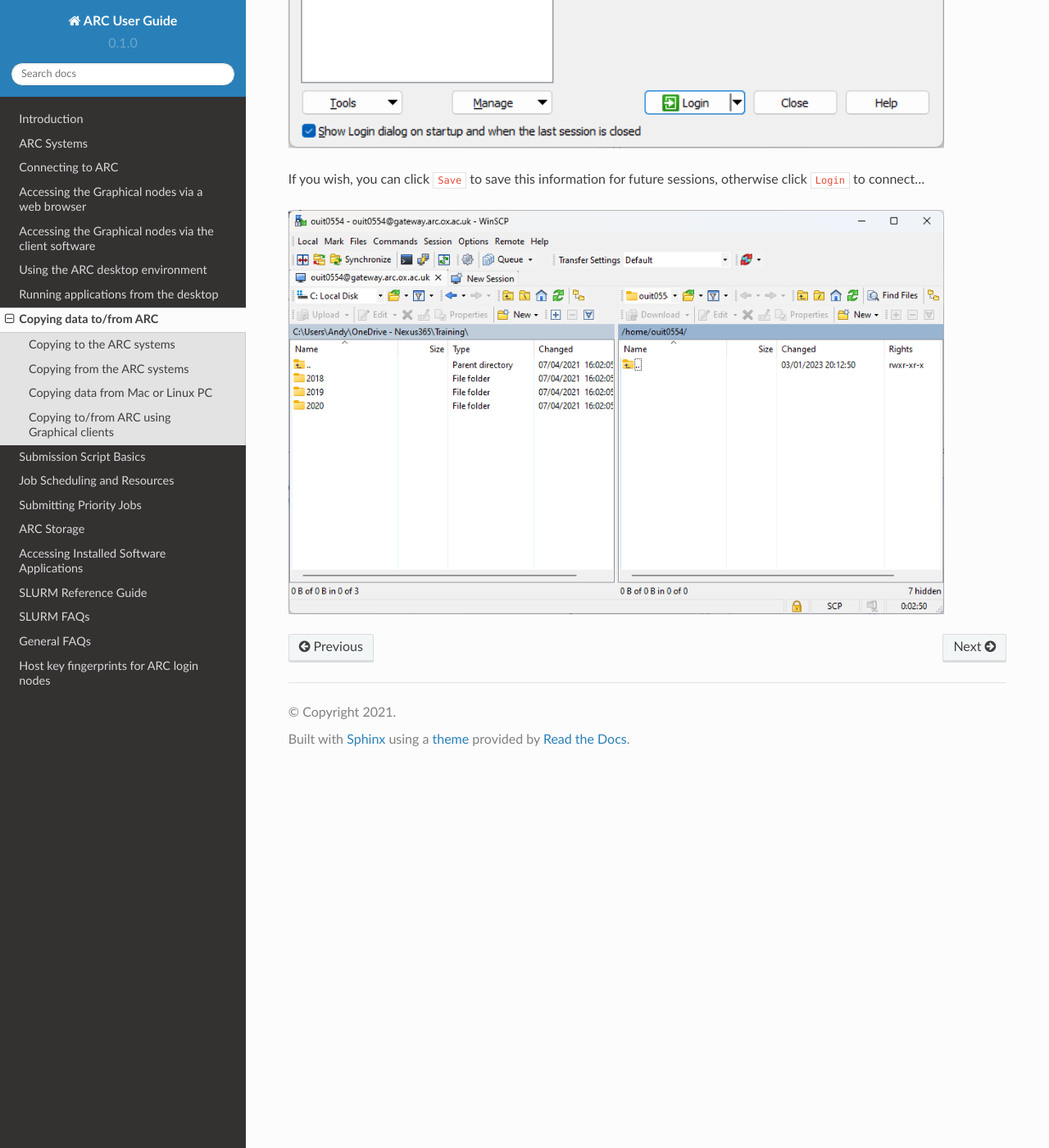
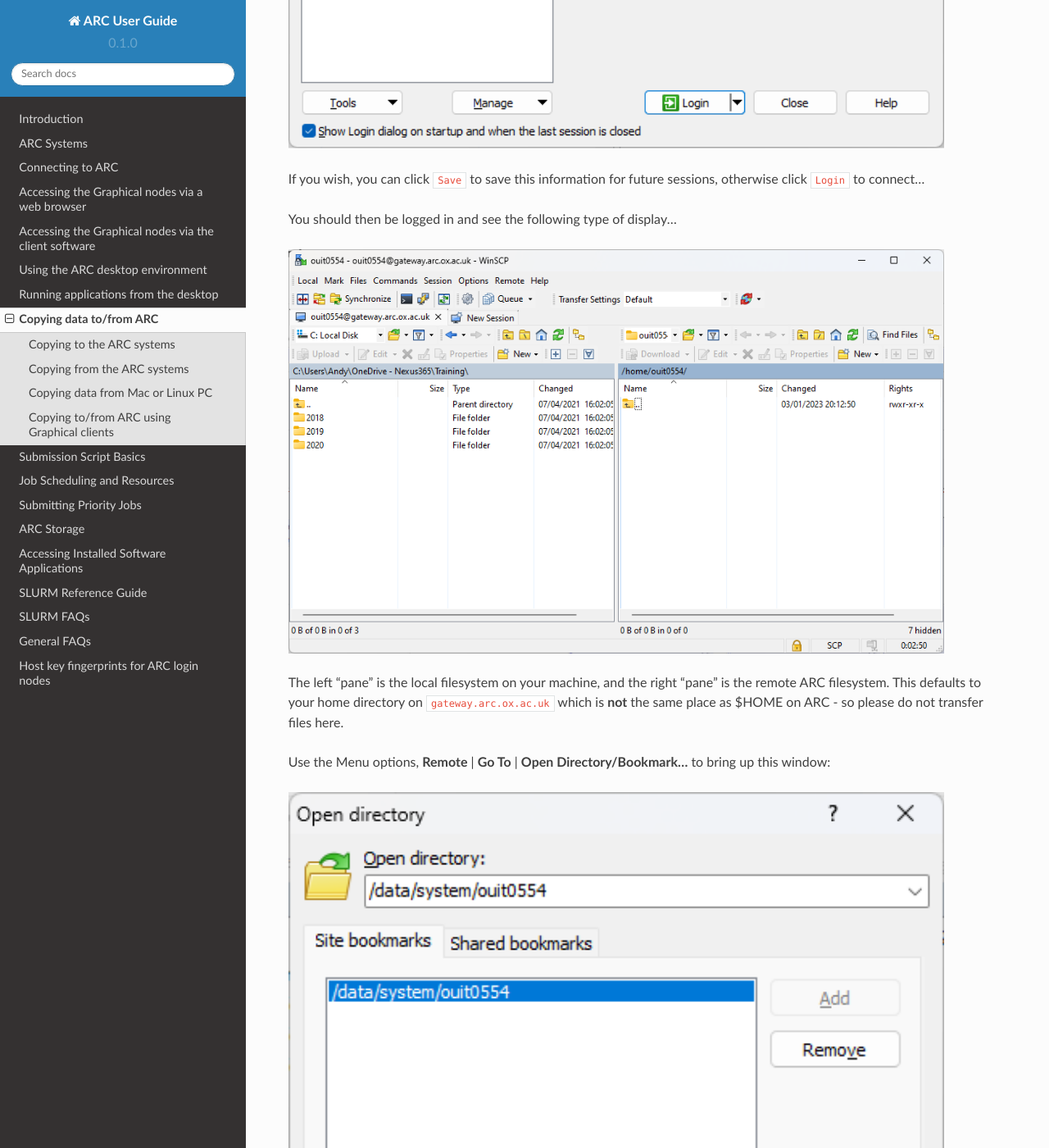
Before and after one commit to tina-friedrich/arc-user-guide, a Sphinx documentation site: the page built from docs/source/arc-copying-data.rst, in a window 1280 px wide and 1400 px high, scrolled down 2701 px. Shown: the whole window at 82% size. Built offline with Sphinx 7.4.7 and the Read the Docs theme 2.0.0, drawn with Linux system fonts in a browser that asks for light colours.

Commit message:
Update arc-copying-data.rst

```diff
--- a/docs/source/arc-copying-data.rst
+++ b/docs/source/arc-copying-data.rst
@@ -89,6 +89,16 @@
 
 If you wish, you can click ``Save`` to save this information for future sessions, otherwise click ``Login`` to connect...
 
+You should then be logged in and see the following type of display...
+
 .. image:: images/arc-winscp4.png
   :width: 800
   :alt: WinSCP4
+
+The left "pane" is the local filesystem on your machine, and the right "pane" is the remote ARC filesystem. This defaults to your home directory on ``gateway.arc.ox.ac.uk`` which is **not** the same place as $HOME on ARC - so please do not transfer files here.
+
+Use the Menu options, **Remote** | **Go To** | **Open Directory/Bookmark...** to bring up this window:
+
+.. image:: images/arc-winscp5.png
+  :width: 800
+  :alt: WinSCP5
```
